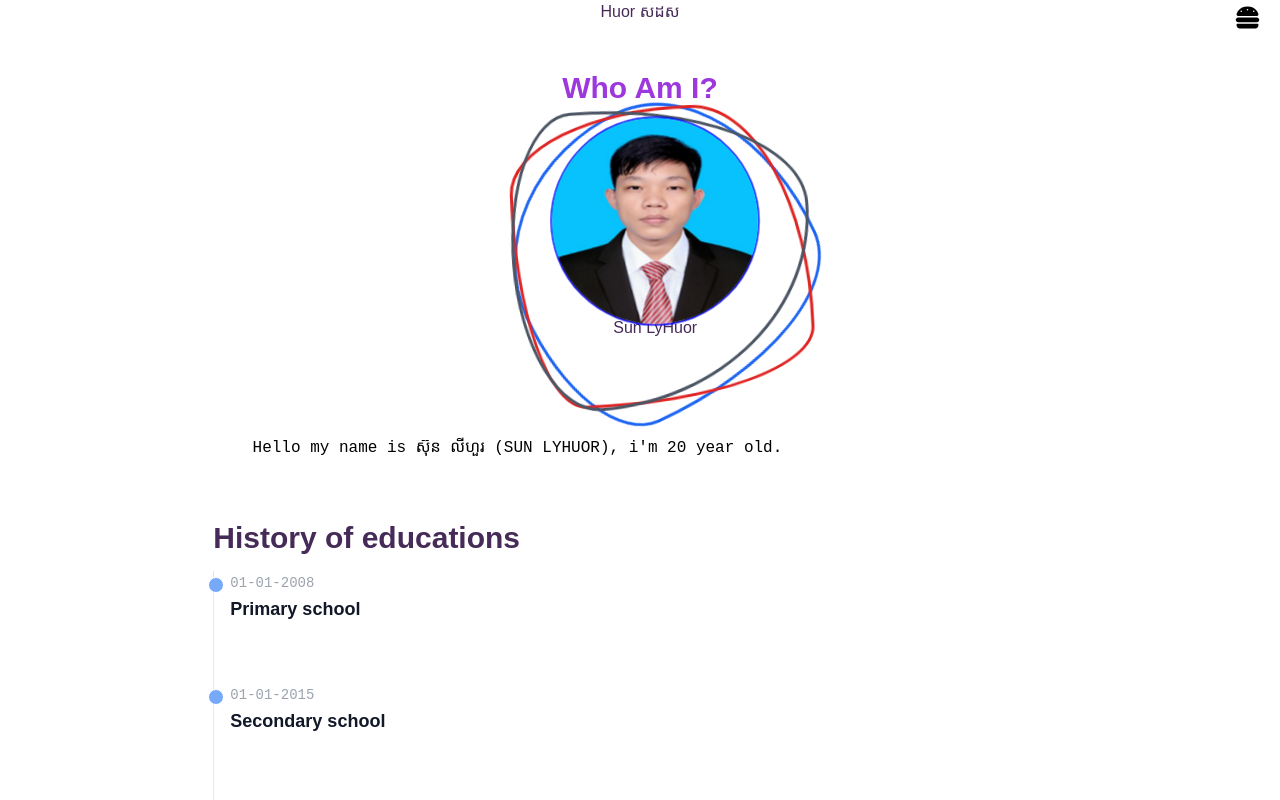
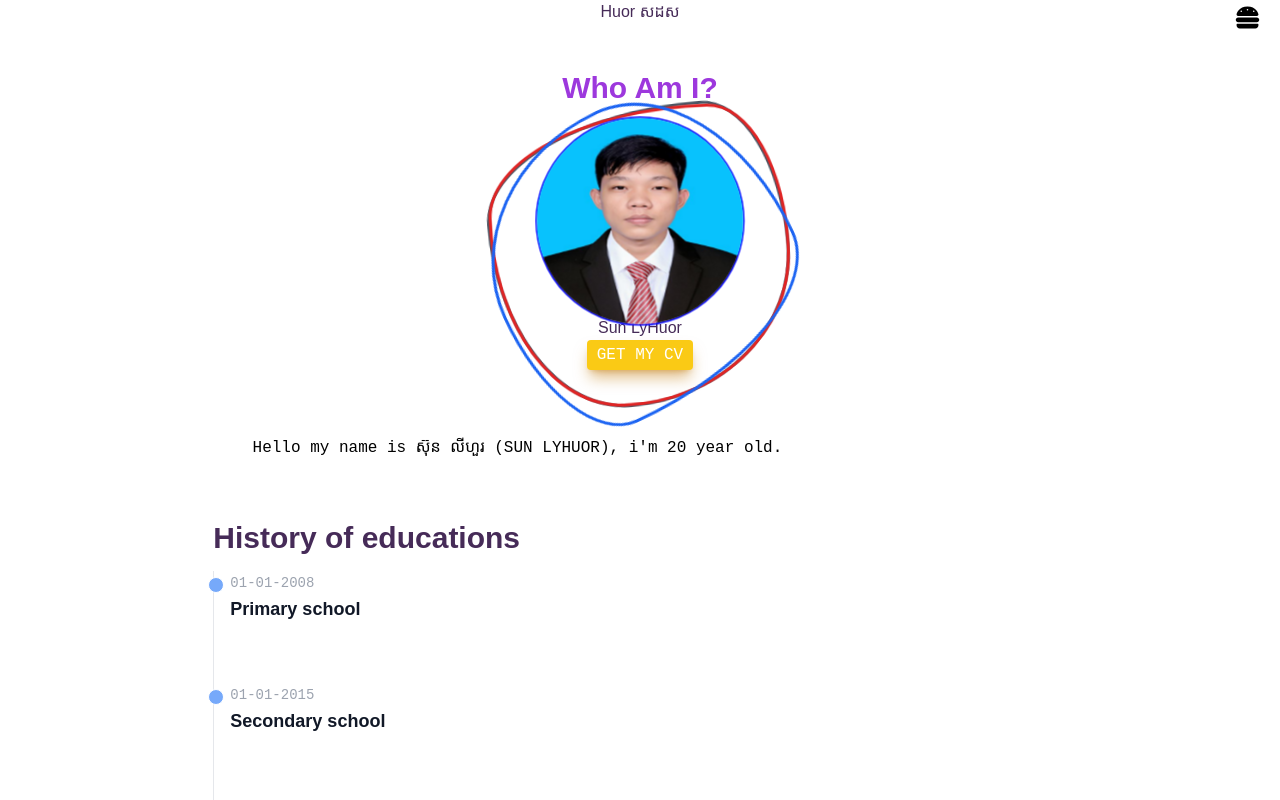
Before and after one commit to sunlyhuor/nextjdproject, a Next.js app: page /about-us in a window 1280 px wide. Shown: the top 800 px of the page. Built offline with nearby package versions, Linux system fonts and the light colour scheme.

Commit message:
Add animate in about page

```diff
--- a/src/pages/about-us.jsx
+++ b/src/pages/about-us.jsx
@@ -56,13 +56,25 @@ export default function AboutPage(){
                 <h1 className="text-center text-[#9D38DD] font-bold text-3xl z-[10]" >Who Am I?</h1>
                 <div className="w-full" >
                     <div className="relative h-[40vh]" >
-                            <div className="absolute min-[0px]:left-[30%] md:left-[37%] xl:left-[43%] z-[1] min-[0px]:top-[30px] md:top-[40px] " >
+                            <div className="absolute text-center z-[20]  min-[0px]:top-[30px] md:top-[40px]" style={{ left:"50%" , transform: "translate(-50%, 0)" }} >
+                            {/* <div className="absolute min-[0px]:left-[30%] md:left-[37%] xl:left-[43%] z-[1] min-[0px]:top-[30px] md:top-[40px] " > */}
                                 <Image width={200} height={200} src={MyPic} className="rounded-[50%] w-[150px] h-[150px] animate-[scale_2s_ease-in-out_alternate_infinite]" alt ="sdasdhasj" />
                                 <h1 className="text-center mt-[20px] " >Sun LyHuor</h1>
+                                <button className="text-center bg-yellow-300 text-white rounded px-[10px] py-[3px] cursor-pointer z-[100] mx-auto shadow-lg shadow-yellow-500/50" onClick={()=> alert("Hello")} >GET MY CV</button>
                             </div>
-                            <div className="border border-blue-600 border-[3px] min-[0px]:left-[20%] min-[0px]:w-[220px] min-[0px]:h-[220px] md:w-[250px] md:h-[250px] xl:w-[300px] xl:h-[300px] absolute md:left-[30%] xl:left-[35%] animate-[spin_4s_ease-in-out_infinite] duration-300 " style={ { borderRadius:"74% 26% 57% 43% / 36% 50% 50% 64%" } } ></div>
-                            <div className="border border-red-600 border-[3px] min-[0px]:left-[20%] min-[0px]:w-[220px] min-[0px]:h-[220px] md:w-[250px] md:h-[250px] xl:w-[300px] xl:h-[300px] absolute md:left-[30%] xl:left-[35%] animate-[spin_3s_ease-in-out_infinite] duration-300 " style={ { borderRadius:"61% 39% 77% 23% / 28% 75% 25% 72% " } } ></div>
-                            <div className="border border-gray-600 border-[3px] min-[0px]:left-[20%] min-[0px]:w-[220px] min-[0px]:h-[220px] md:w-[250px] md:h-[250px] xl:w-[300px] xl:h-[300px] absolute md:left-[30%] xl:left-[35%] animate-[spin_2s_ease-in-out_infinite] duration-300 " style={ { borderRadius:"23% 77% 74% 26% / 49% 36% 64% 51% " } } ></div>
+                            <div className="w-full absolute flex justify-center bg-blue-400" >
+                               <div className="border mx-auto border-gray-600 border-[3px] min-[0px]:w-[220px] min-[0px]:h-[220px] md:w-[250px] md:h-[250px] xl:w-[300px] xl:h-[300px] absolute animate-[spin_2s_ease-in-out_infinite]" style={ { borderRadius:"74% 26% 57% 43% / 36% 50% 50% 64%" } } ></div>
+                            </div>
+                            <div className="w-full absolute flex justify-center bg-blue-400" >
+                                <div className="border border-red-600 border-[3px] min-[0px]:w-[220px] min-[0px]:h-[220px] md:w-[250px] md:h-[250px] xl:w-[300px] xl:h-[300px] absolute  animate-[spin_3s_ease-in-out_infinite]" style={ { borderRadius:"74% 26% 57% 43% / 36% 50% 50% 64%"} } ></div>
+                            </div>
+                            <div className="w-full absolute flex justify-center bg-blue-400" >
+                                <div className="border border-blue-600 border-[3px] min-[0px]:w-[220px] min-[0px]:h-[220px] md:w-[250px] md:h-[250px] xl:w-[300px] xl:h-[300px] absolute  animate-[spin_4s_ease-in-out_infinite]" style={ { borderRadius:"74% 26% 57% 43% / 36% 50% 50% 64%" } } ></div>
+                            </div>
+
+                            {/* <div className="border border-blue-600 border-[3px] min-[0px]:w-[220px] min-[0px]:h-[220px] md:w-[250px] md:h-[250px] xl:w-[300px] xl:h-[300px] absolute  animate-[spin_4s_ease-in-out_infinite] duration-300 " style={ { borderRadius:"74% 26% 57% 43% / 36% 50% 50% 64%" } } ></div>
+                            <div className="border border-red-600 border-[3px] min-[0px]:w-[220px] min-[0px]:h-[220px] md:w-[250px] md:h-[250px] xl:w-[300px] xl:h-[300px] absolute  animate-[spin_3s_ease-in-out_infinite] duration-300 " style={ { borderRadius:"61% 39% 77% 23% / 28% 75% 25% 72% " } } ></div>
+                            <div className="border border-gray-600 border-[3px] min-[0px]:w-[220px] min-[0px]:h-[220px] md:w-[250px] md:h-[250px] xl:w-[300px] xl:h-[300px] absolute  animate-[spin_2s_ease-in-out_infinite] duration-300 " style={ { borderRadius:"23% 77% 74% 26% / 49% 36% 64% 51% " } } ></div> */}
                     </div>
                 </div>
                 <p className=" break-all px-5" >
@@ -87,13 +99,13 @@ export default function AboutPage(){
                 <h1 className="text-center  font-bold min-[0px]:text-xl md:text-5xl" >FOLLOW US ON</h1>
                 <section className="flex justify-center gap-[20px] py-[10px]" >
                     <a  title="Sun LyHuor - Facebook" href="https://www.facebook.com/sunleehuor/" target="_blank">
-                        <FontAwesomeIcon id="svg-inline--fa-title-0kK8mcia4PgJ"  className="text-blue-600 min-[0px]:text-3xl md:text-5xl cursor-pointer hover:opacity-[0.6] active:text-yellow-400" icon={faFacebook} />
+                        <FontAwesomeIcon id="svg-inline--fa-title-0kK8mcia4PgJ"  className=" text-blue-600 min-[0px]:text-3xl md:text-5xl cursor-pointer hover:opacity-[0.6] active:text-yellow-400" icon={faFacebook} />
                     </a>
                     <a  title="Sun LyHuor - Telegram" href="https://t.me/sunlyhuor" target="_blank">
-                        <FontAwesomeIcon id="svg-inline--fa-title-0kK8mcia4PgJ"  className="text-blue-600 min-[0px]:text-3xl md:text-5xl cursor-pointer hover:opacity-[0.6] active:text-yellow-400" icon={faTelegram} />
+                        <FontAwesomeIcon id="svg-inline--fa-title-0kK8mcia4PgJ"  className=" text-blue-600 min-[0px]:text-3xl md:text-5xl cursor-pointer hover:opacity-[0.6] active:text-yellow-400" icon={faTelegram} />
                     </a>
                     <a  title="Sun LyHuor - Linkedin" href="https://www.linkedin.com/in/sun-lyhuor-5042bb212/" target="_blank">
-                        <FontAwesomeIcon id="svg-inline--fa-title-0kK8mcia4PgJ"  className="text-blue-600 min-[0px]:text-3xl md:text-5xl cursor-pointer hover:opacity-[0.6] active:text-yellow-400" icon={faLinkedin} />
+                        <FontAwesomeIcon id="svg-inline--fa-title-0kK8mcia4PgJ"  className=" text-blue-600 min-[0px]:text-3xl md:text-5xl cursor-pointer hover:opacity-[0.6] active:text-yellow-400" icon={faLinkedin} />
                     </a>
                     <a  title="Sun LyHuor - TitTok" href="https://www.tiktok.com/@huor1234" target="_blank">
                         <FontAwesomeIcon id="svg-inline--fa-title-0kK8mcia4PgJ"  className=" min-[0px]:text-3xl md:text-5xl cursor-pointer hover:opacity-[0.6] active:text-yellow-400" icon={faTiktok} />
--- a/tailwind.config.js
+++ b/tailwind.config.js
@@ -28,10 +28,12 @@ module.exports = {
         },
         spin:{
           "0%":{
-            transform:"rotate(0deg)"
+            transform:"rotate(0deg)",
+            // border:"1px"
           },
           "100%":{
-            transform:"rotate(360deg)"
+            transform:"rotate(360deg)",
+            // border:"5px"
           }
         }
       },
```
